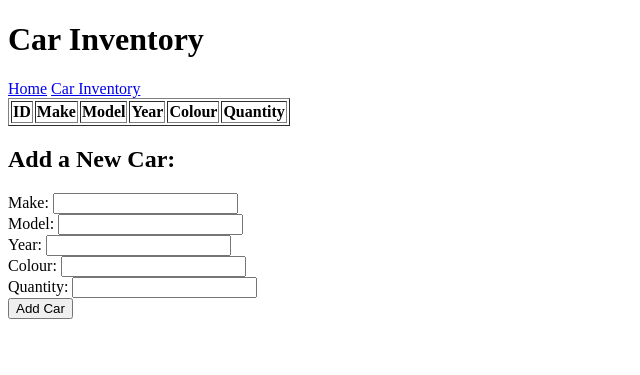
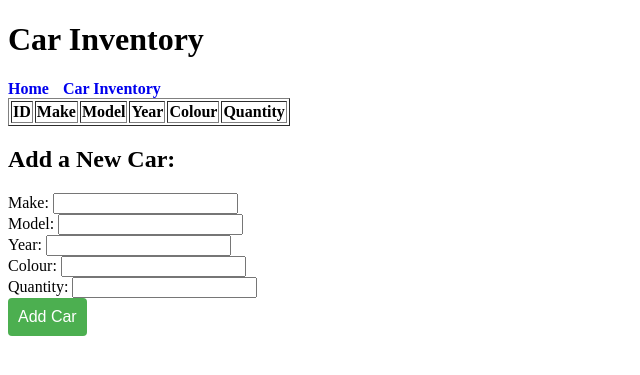
Before and after one commit to AndrewHulme88/Inventory-App, a Node server app: page /cars in a window 1280 px wide. Shown: the top 375 px of the page, without its empty margins (0-640 px from the left). Run offline with Node 20, Linux system fonts and the light colour scheme; data that the repository does not hold is empty.

Commit message:
Added css file and some simple styling

```diff
--- a/app.js
+++ b/app.js
@@ -12,6 +12,8 @@ app.use(express.urlencoded({ extended: true }));
 
 app.use('/cars', carRoutes);
 
+app.use(express.static('public'));
+
 app.get('/', (req, res) => {
   res.render('home');
 });
--- /dev/null
+++ b/public/styles/styles.css
@@ -0,0 +1,23 @@
+nav a {
+  margin-right: 10px;
+  text-decoration: none;
+  font-weight: bold;
+}
+
+nav a:hover {
+  color: blue;
+}
+
+button {
+  padding: 10px;
+  font-size: 16px;
+  background-color: #4CAF50;
+  color: white;
+  border: none;
+  border-radius: 4px;
+  cursor: pointer;
+}
+
+button:hover {
+  background-color: #45a049;
+}
--- a/views/cars.ejs
+++ b/views/cars.ejs
@@ -4,6 +4,7 @@
     <meta charset="UTF-8">
     <meta name="viewport" content="width-device-width, initial-scale=1.0">
     <title>Car Inventory</title>
+    <link rel="stylesheet" href="/styles/styles.css">
   </head>
   <body>
     <h1>Car Inventory</h1>
--- a/views/home.ejs
+++ b/views/home.ejs
@@ -4,6 +4,7 @@
     <meta charset="UTF-8">
     <meta name="viewport" content="width-device-width, initial-scale=1.0">
     <title>Home</title>
+    <link rel="stylesheet" href="/styles/styles.css">
   </head>
   <body>
     <h1>Welcome to the Car Inventory App!</h1>
```
